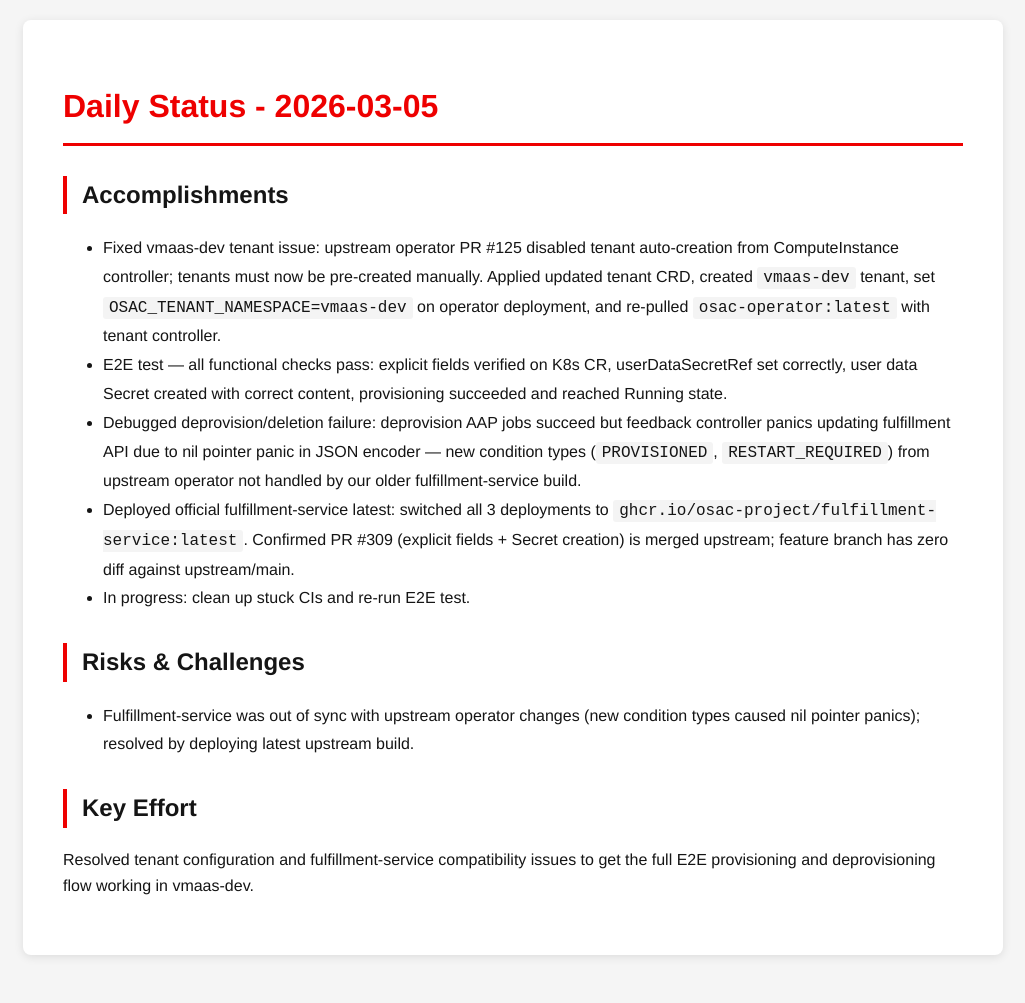
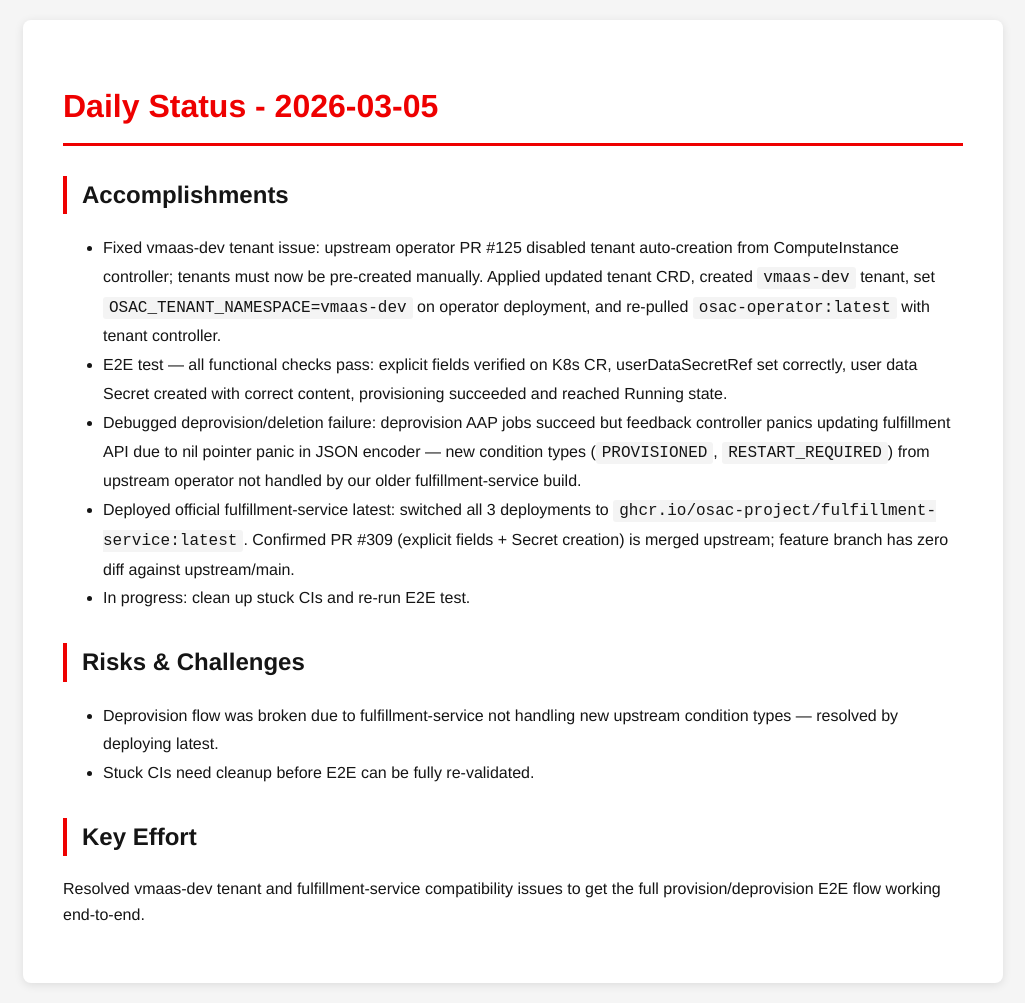
Before and after one commit to tzvatot/daily-status, a Jekyll site: the page built from 2026-03-05.md, in a window 1280 px wide. Shown: the whole page, without its empty margins (127-1152 px from the left). Built offline with Jekyll 4.4.1, drawn with Linux system fonts in a browser that asks for light colours; before the commit the page ends 975 px from its top, so only the background shows below that.

Commit message:
Daily status update - 2026-03-05

```diff
--- a/2026-03-05.md
+++ b/2026-03-05.md
@@ -14,7 +14,8 @@ date: 2026-03-05
 - In progress: clean up stuck CIs and re-run E2E test.
 
 ## Risks & Challenges
-- Fulfillment-service was out of sync with upstream operator changes (new condition types caused nil pointer panics); resolved by deploying latest upstream build.
+- Deprovision flow was broken due to fulfillment-service not handling new upstream condition types — resolved by deploying latest.
+- Stuck CIs need cleanup before E2E can be fully re-validated.
 
 ## Key Effort
-Resolved tenant configuration and fulfillment-service compatibility issues to get the full E2E provisioning and deprovisioning flow working in vmaas-dev.
+Resolved vmaas-dev tenant and fulfillment-service compatibility issues to get the full provision/deprovision E2E flow working end-to-end.
```
